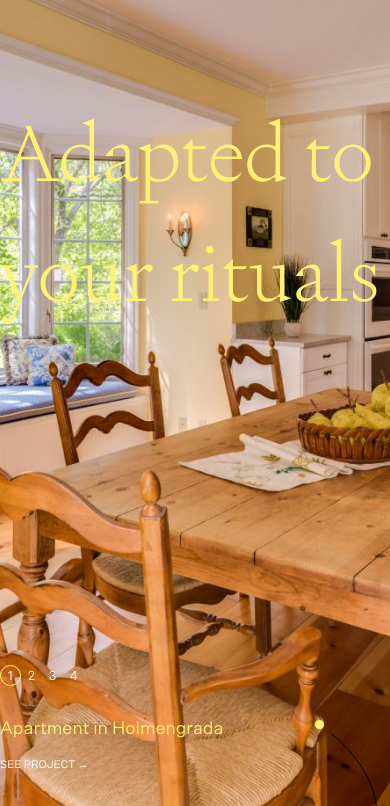
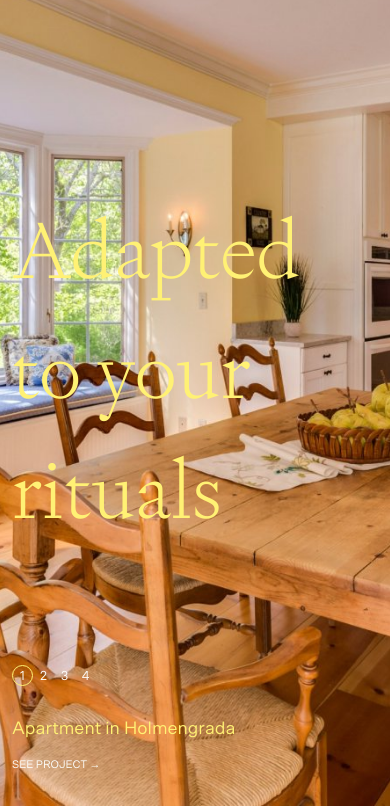
Before and after one commit to kehinde4885/multilanding, a website: page index.html in a window 390 px wide. Shown: the part 38-844 px from the top of the page. Drawn offline with Linux system fonts and the light colour scheme.

Commit message:
Mobile Layout Changes

```diff
--- a/index.css
+++ b/index.css
@@ -34,15 +34,23 @@
 
 /* Layout */
 
-.wrapper {
+.wrapper, .full-width {
   display: grid;
-  grid-template-columns: repeat(4, 1fr);
-  column-gap: 1.25rem;
-  margin-inline: 0.75rem;
+  grid-template-columns:
+
+  [full-width-start] .75rem [content-start] minmax(0px,1fr) [content-end] .75rem [full-width-end];
 }
 
 .content{
-  grid-column: 1/-1;
+  grid-column: content;
+}
+
+.full-width {
+  grid-column: full-width;
+}
+
+.content{
+  /* grid-column: 1/-1; */
 }
 
 /*  */
@@ -70,9 +78,7 @@
   background-position: center;
   background-repeat: no-repeat;
   background-size: cover;
-  display: flex;
-  flex-direction: column;
-  justify-content: space-between;
+
 }
 
 /*  */
@@ -96,7 +102,7 @@
   background-repeat: no-repeat;
   background-size: cover;
   display: grid;
-  grid-template-areas: "a";
+  grid-template-areas: ". a .";
 }
 
 .process > * {
--- a/index.html
+++ b/index.html
@@ -7,9 +7,8 @@
     <title>Dynamic Landing</title>
   </head>
   <body class="bg-cream font-gro text-black">
-    <div class="wrapper">
-      <div class="content space-y-28 ">
-        <section class="h-screen">
+    <div class="wrapper space-y-28">
+      <section class="flex flex-col content h-screen">
         <header class="">
           <div class="flex h-9 items-center justify-between">
             <svg
@@ -80,14 +79,13 @@
           </div>
         </header>
 
-          <div class="comp">
-            <h1
-              class="relative top-[30%] -translate-y-1/2 font-sig-light text-5xl text-yellow"
-            >
+        <!-- Have Grid or Flex calculate this Calc and Pb-->
+        <div class="flex basis-full flex-col justify-between pb-8">
+          <h1 class="relative top-[25%] font-sig-light text-5xl text-yellow">
             Adapted to your rituals
           </h1>
 
-            <div class="mb-8 flex flex-col gap-y-7">
+          <div class="flex flex-col gap-y-7">
             <div class="flex text-sm">
               <button class="car-btn border border-yellow">1</button>
               <button class="car-btn">2</button>
@@ -102,26 +100,28 @@
             </div>
           </div>
         </div>
+
+        <div class="comp"></div>
       </section>
 
-        <section class="space-y-28">
+      <section class="content space-y-28 overflow-hidden">
         <p class="swish max-w-[28ch] text-xl">
           A-Form designs furniture crafts and site-specific interiors with a
-            focus on innovative solutions, timeless aesthetics and quality. We
-            are based in Mandal, but deliver to the whole country.
+          focus on innovative solutions, timeless aesthetics and quality. We are
+          based in Mandal, but deliver to the whole country.
         </p>
 
-          <div id="articles" class="flex gap-x-7 overflow-scroll"></div>
+        <div id="articles" class="flex gap-x-7 overflow-auto"></div>
       </section>
 
-        <section class="process h-screen py-16">
-          <p class="text-sm uppercase text-white">our approach</p>
+      <section class="full-width process h-screen py-16">
+        <p class=" text-sm uppercase text-white">our approach</p>
 
         <div
-            class="flex max-w-full gap-x-48 justify-self-center overflow-scroll"
+          class="flex max-w-full gap-x-48 justify-self-center overflow-auto"
         >
           <div
-              class="relative left-1/2 flex min-w-[220px] -translate-x-1/2 flex-col justify-between gap-y-8 text-center"
+            class=" relative left-1/2 flex min-w-[220px] -translate-x-1/2 flex-col justify-between gap-y-8 text-center"
           >
             <svg
               width=""
@@ -270,7 +270,7 @@
         </div>
       </section>
 
-        <section class="projects space-y-9">
+      <section class="content projects space-y-9">
         <h2 class="text-xl uppercase text-black">projects</h2>
 
         <main id="projects" class="flex flex-col items-center space-y-32">
@@ -279,7 +279,7 @@
         </main>
       </section>
 
-        <section class="space-y-8">
+      <section class="content space-y-8">
         <div class="space-y-4">
           <p class="max-w-[18ch] text-2xl">See some of our other projects</p>
           <button class="text-sm">All Projects →</button>
@@ -287,7 +287,6 @@
 
         <ul id="list" class="list text-taupe"></ul>
       </section>
-      </div>
     </div>
 
     <footer class="mt-28 space-y-16 bg-taupe px-10 py-14 text-sm text-white">
```
Also changed, not shown: output.css. Lines whose indentation alone changed are shown as unchanged.
